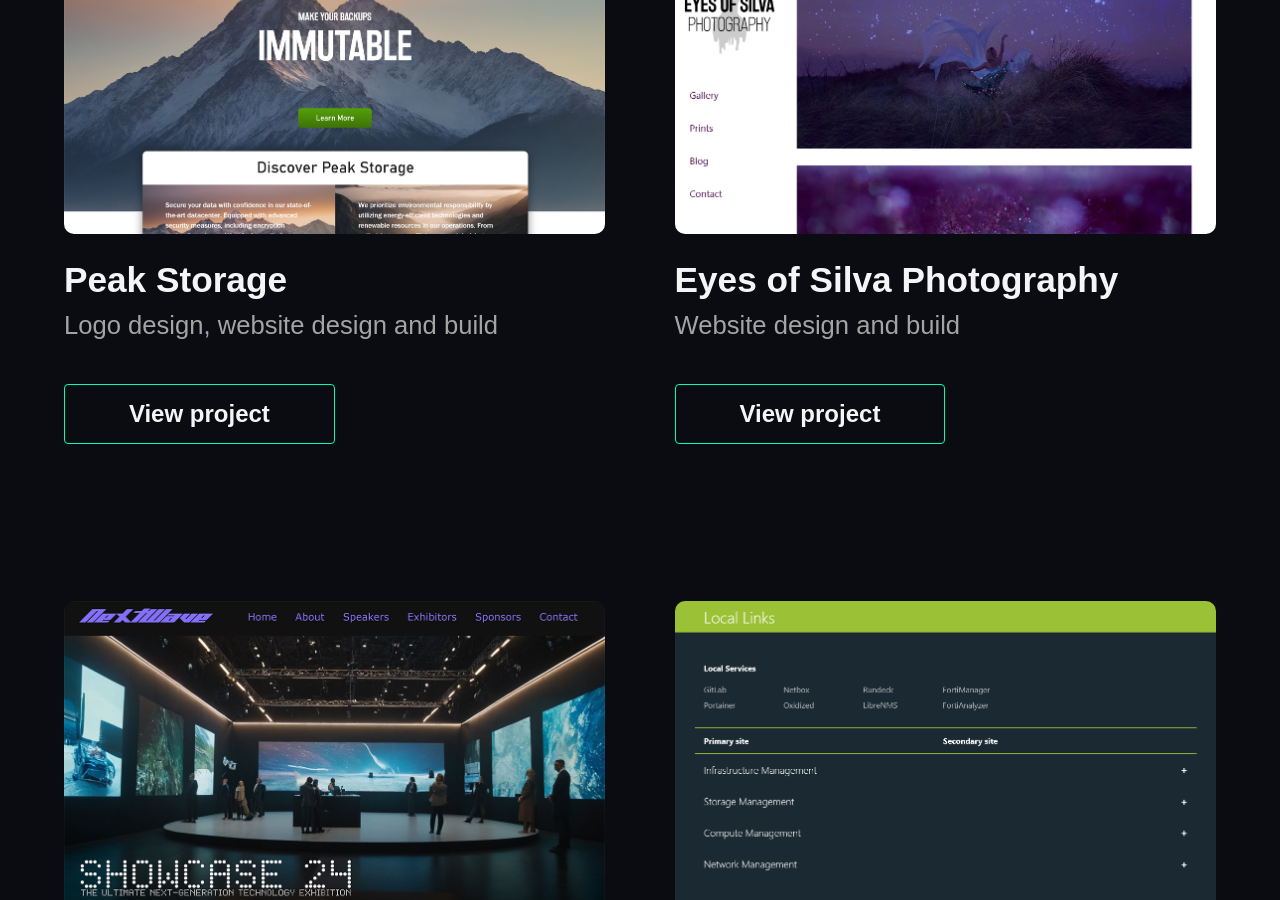
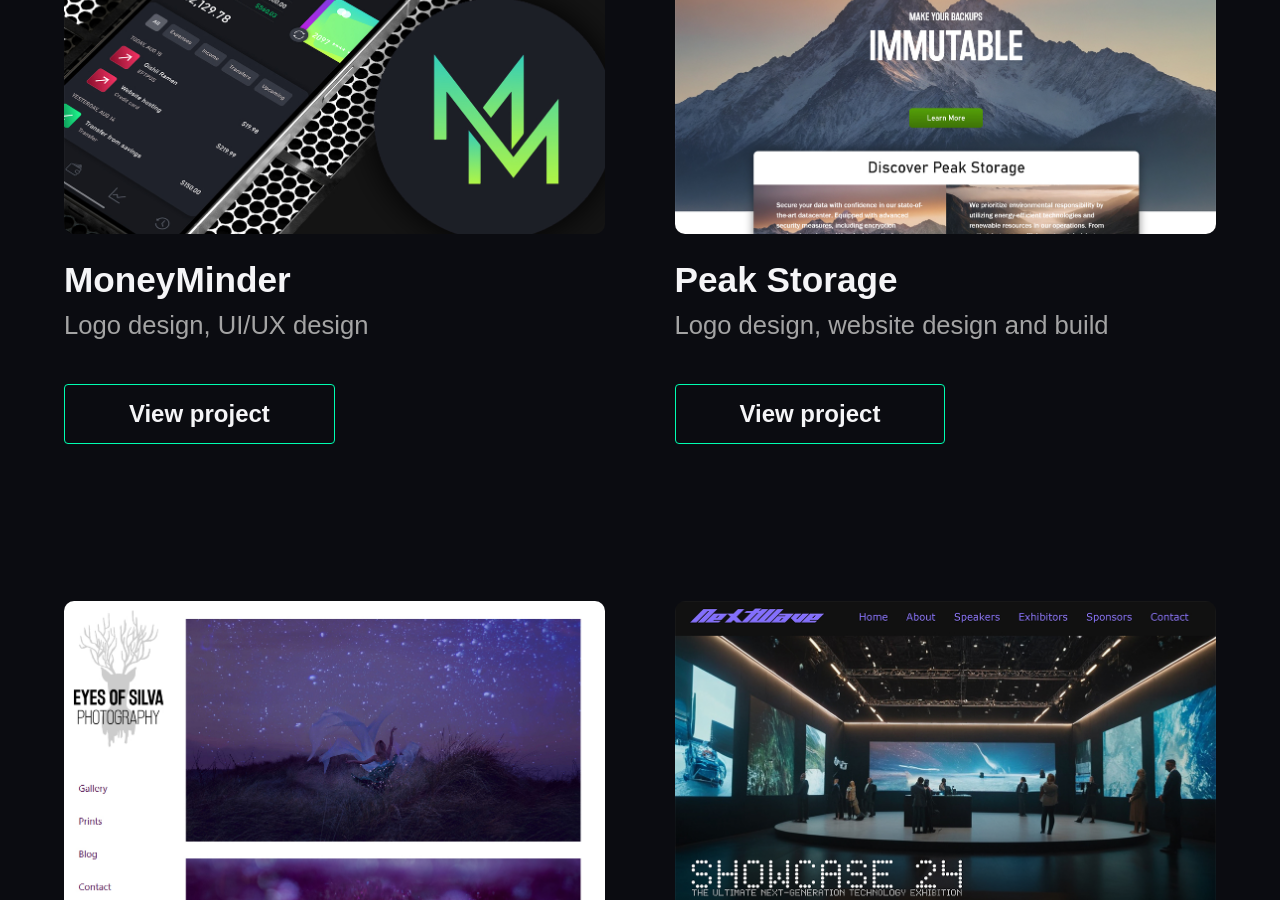
Before and after one commit to NINE32/nine32, a Jekyll site: the page built from index.html, in a window 1280 px wide and 900 px high, scrolled down 1210 px. Built offline with Jekyll 4.4.1, drawn with Linux system fonts in a browser that asks for light colours.

Commit message:
Update index.html

```diff
--- a/index.html
+++ b/index.html
@@ -9,6 +9,12 @@ title: NINE32
 </section>
 <h2>Featured projects</h2>
 <section id="projects">
+<section class="featured-project">
+<img class="project-thumbnail" src="/assets/images/portfolio/moneyminder-thumbnail.jpg" alt="MoneyMinder application" />
+<h3>MoneyMinder</h3>
+<p>Logo design, UI/UX design</p>
+<a class="view-project" href="/projects/moneyminder.html">View project</a>
+</section>
 <section class="featured-project">
 <img class="project-thumbnail" src="/assets/images/portfolio/peak-thumbnail.jpg" alt="Peak Storage website" />
 <h3>Peak Storage</h3>
```
